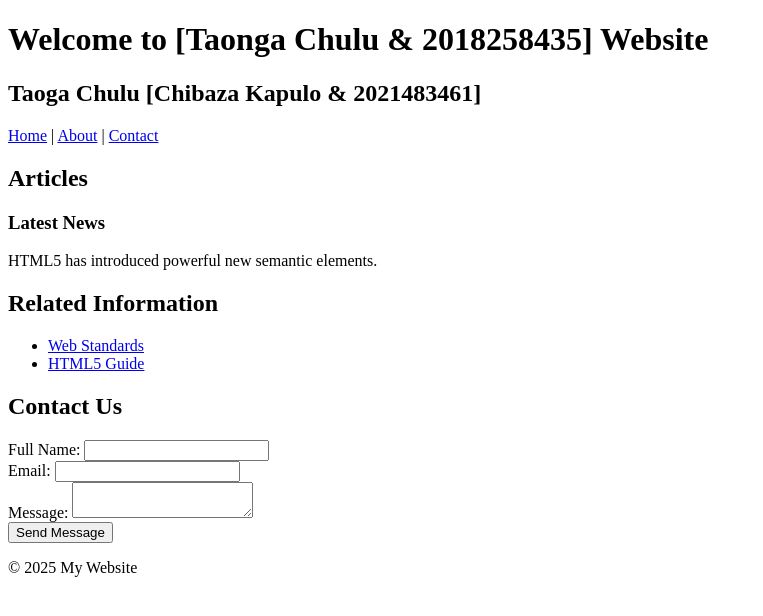
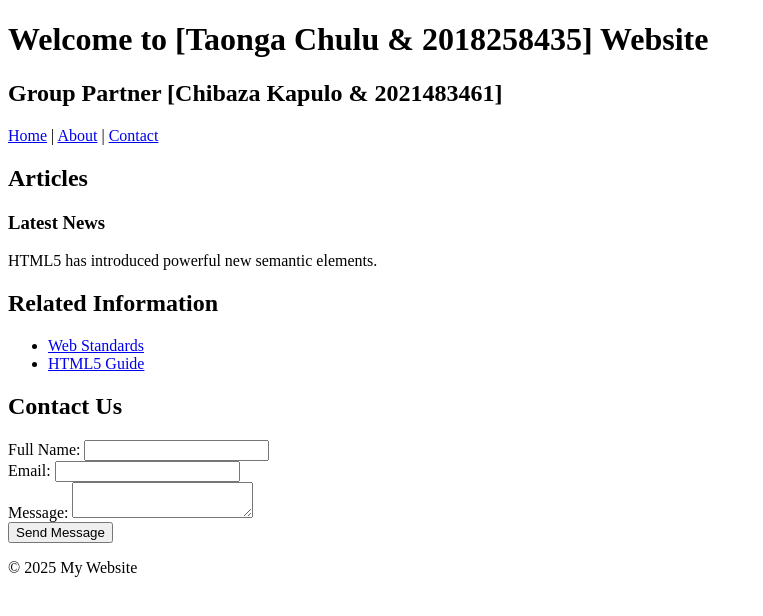
Before and after one commit to Chibaza/lab2-html., a plain HTML site: page index.html in a window 1280 px wide. Shown: the whole page, without its empty margins (0-763 px from the left). Drawn offline with Linux system fonts and the light colour scheme.

Commit message:
Update index.html
I edited your index.html file and added my name and computer number as a group member.

```diff
--- a/index.html
+++ b/index.html
@@ -8,7 +8,7 @@
 <body>
 <header>
 <h1>Welcome to [Taonga Chulu & 2018258435] Website</h1>
-  <h2> Taoga Chulu [Chibaza Kapulo & 2021483461]</h2>
+  <h2>Group Partner [Chibaza Kapulo & 2021483461]</h2>
 <nav>
 <a href="#">Home</a> |
 <a href="#">About</a> |
```
